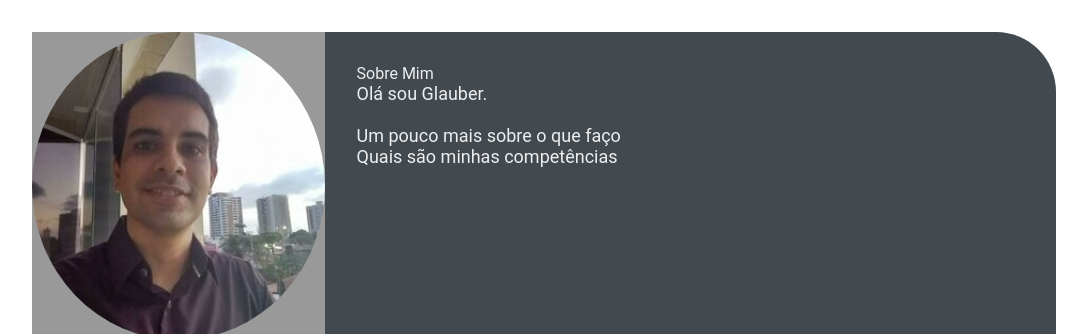
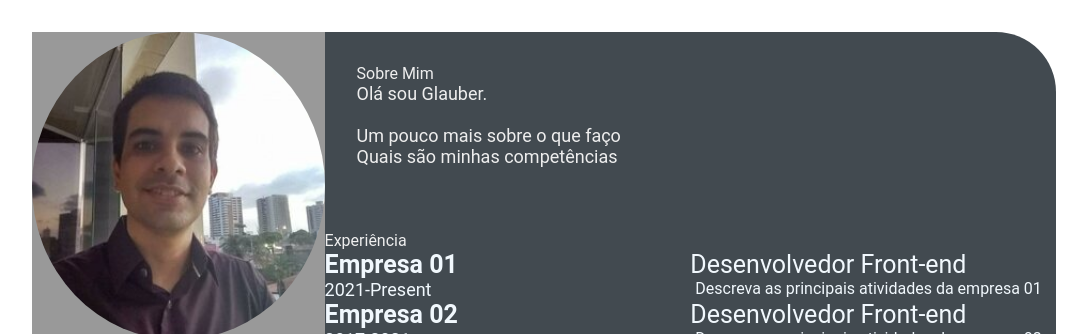
Before and after one commit to srochaglauber/devweekgit.github.io, a plain HTML site: page index.html in a window 1280 px wide. Shown: the top 334 px of the page, without its empty margins (96-1183 px from the left). Drawn offline with Linux system fonts and the light colour scheme.

Commit message:
feature: section experience (#3)

```diff
--- a/index.html
+++ b/index.html
@@ -1,4 +1,5 @@
 <html lang="en">
+
 <head>
   <meta charset="UTF-8">
   <meta http-equiv="X-UA-Compatible" content="IE=edge">
@@ -7,6 +8,7 @@
 
   <link rel="stylesheet" href="style.css">
 </head>
+
 <body>
   <main class="resume-contents">
     <section class="left-section">
@@ -28,10 +30,18 @@
         <div class="skills">
           <p class="left-title">Skills</p>
           <ul>
-            <li><p>HTML & CSS</p></li>
-            <li><p>JavaScript</p></li>
-            <li><p>Git & Github</p></li>
-            <li><p>Linux</p></li>
+            <li>
+              <p>HTML & CSS</p>
+            </li>
+            <li>
+              <p>JavaScript</p>
+            </li>
+            <li>
+              <p>Git & Github</p>
+            </li>
+            <li>
+              <p>Linux</p>
+            </li>
           </ul>
         </div>
       </section>
@@ -47,7 +57,33 @@
           </p>
         </section>
       </div>
+      <section class="experience gap">
+        <div class="right-title">Experiência</div>
+        <div class="experience-contents">
+          <div class="exp-left">
+            <p class="exp-company-name">Empresa 01</p>
+            <p class="exp-time-period">2021-Present</p>
+          </div>
+          <div class="exp-right">
+            <p class="exp-position">Desenvolvedor Front-end</p>
+            <p class="exp-desc">
+              Descreva as principais atividades da empresa 01
+            </p>
+          </div>
+          <div class="exp-left">
+            <p class="exp-company-name">Empresa 02</p>
+            <p class="exp-time-period">2017-2021</p>
+          </div>
+          <div class="exp-right">
+            <p class="exp-position">Desenvolvedor Front-end</p>
+            <p class="exp-desc">
+              Descreva as principais atividades da empresa 02
+            </p>
+          </div>
+        </div>
+      </section>
     </section>
   </main>
 </body>
+
 </html>
--- a/style.css
+++ b/style.css
@@ -101,3 +101,38 @@
     font-size: 18px;
     color: #eeeeee;
 }
+
+.experience-contents,
+.education-contents,
+.awards-contents {
+    display: grid;
+    grid-template-columns: repeat(2, 1fr);
+    padding-bottom: 2rem;
+    color: #F1F8FD;
+}
+
+.exp-company-name,
+.education-school-name,
+.awards-company-name {
+    font-size: 25px;
+    font-weight: bold;
+}
+
+.exp-time-period,
+.educationp-time-period,
+.awards-time-period {
+    font-size: 18px;
+}
+
+.exp-position,
+.education-subject,
+.awards-name {
+    font-size: 25px;
+}
+
+.exp-desc,
+.education-desc,
+.awards-desc {
+    font-size: 16px;
+    padding-left: 5px;
+}
```
